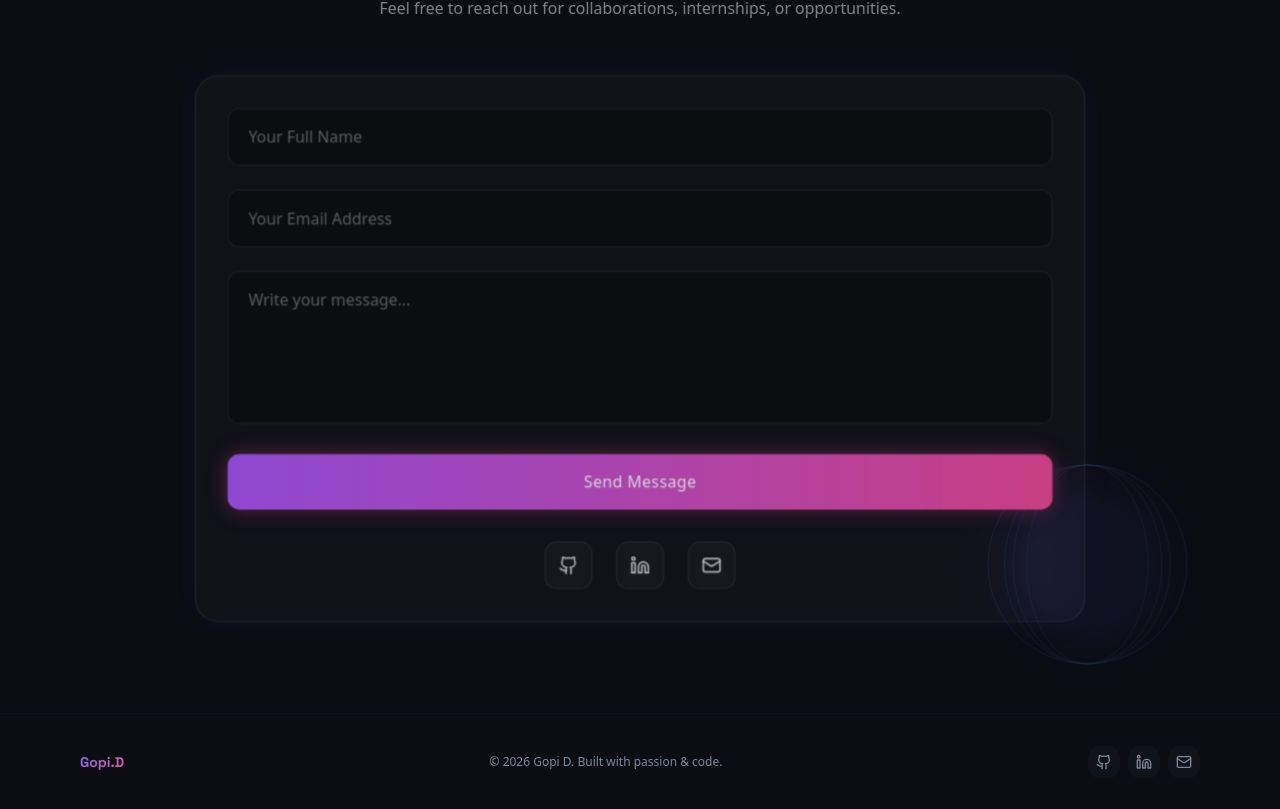
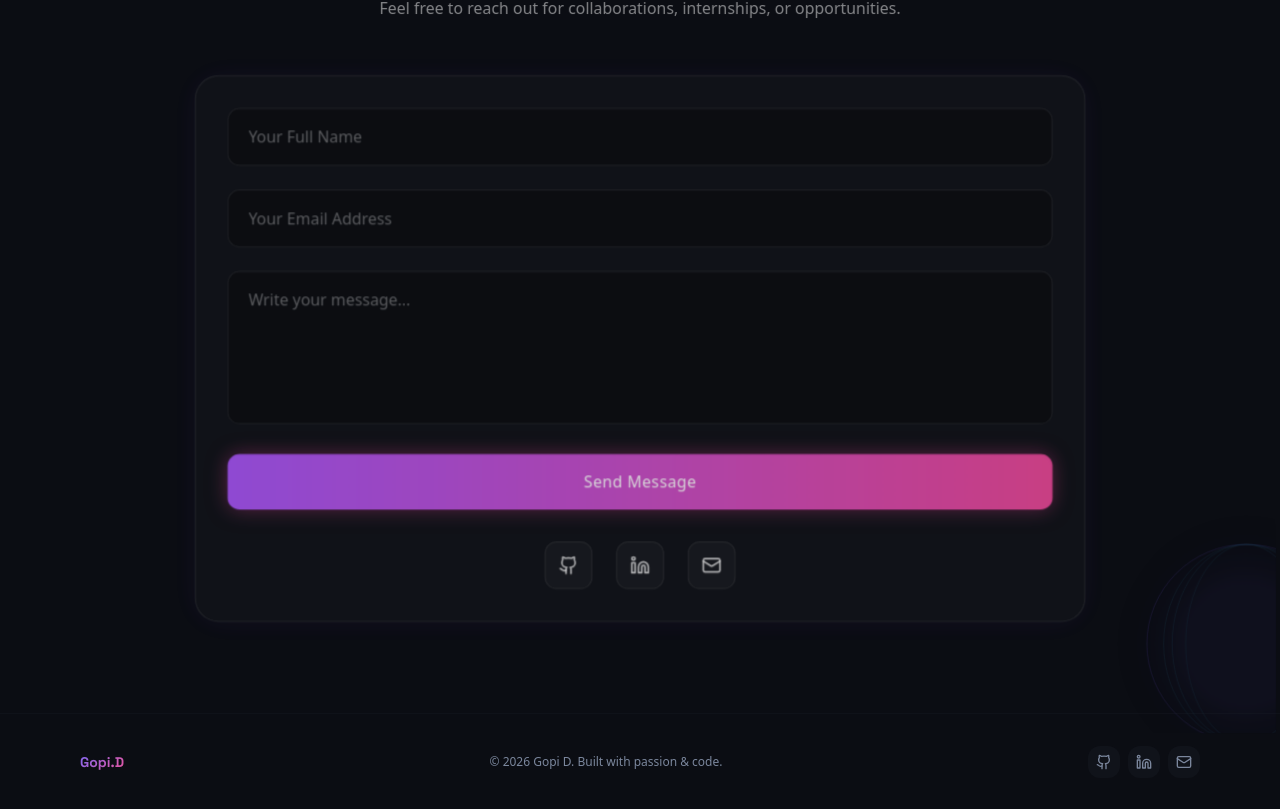
Before and after one commit to dhikondagopi/portfolio, a React (Vite) app: page / in a window 1280 px wide. Shown: the part 4428-5237 px from the top of the page. Built offline with nearby package versions, Linux system fonts and the light colour scheme; the HTML template or start-up script is replaced by a standard one.

Commit message:
added globe back

```diff
--- a/src/components/ContactSection.tsx
+++ b/src/components/ContactSection.tsx
@@ -152,9 +152,9 @@ const ContactSection = () => {
       </div>
 
       {/* ⭐ GLOBE FIXED POSITION */}
-      <div className="absolute right-5 md:right-10 bottom-5 opacity-50 hidden lg:block pointer-events-none">
-        <AnimatedGlobe />
-      </div>
+     <div className="absolute right-[-120px] bottom-[-60px] opacity-40 hidden xl:block pointer-events-none">
+      <AnimatedGlobe />
+     </div>
 
     </section>
   );
```
